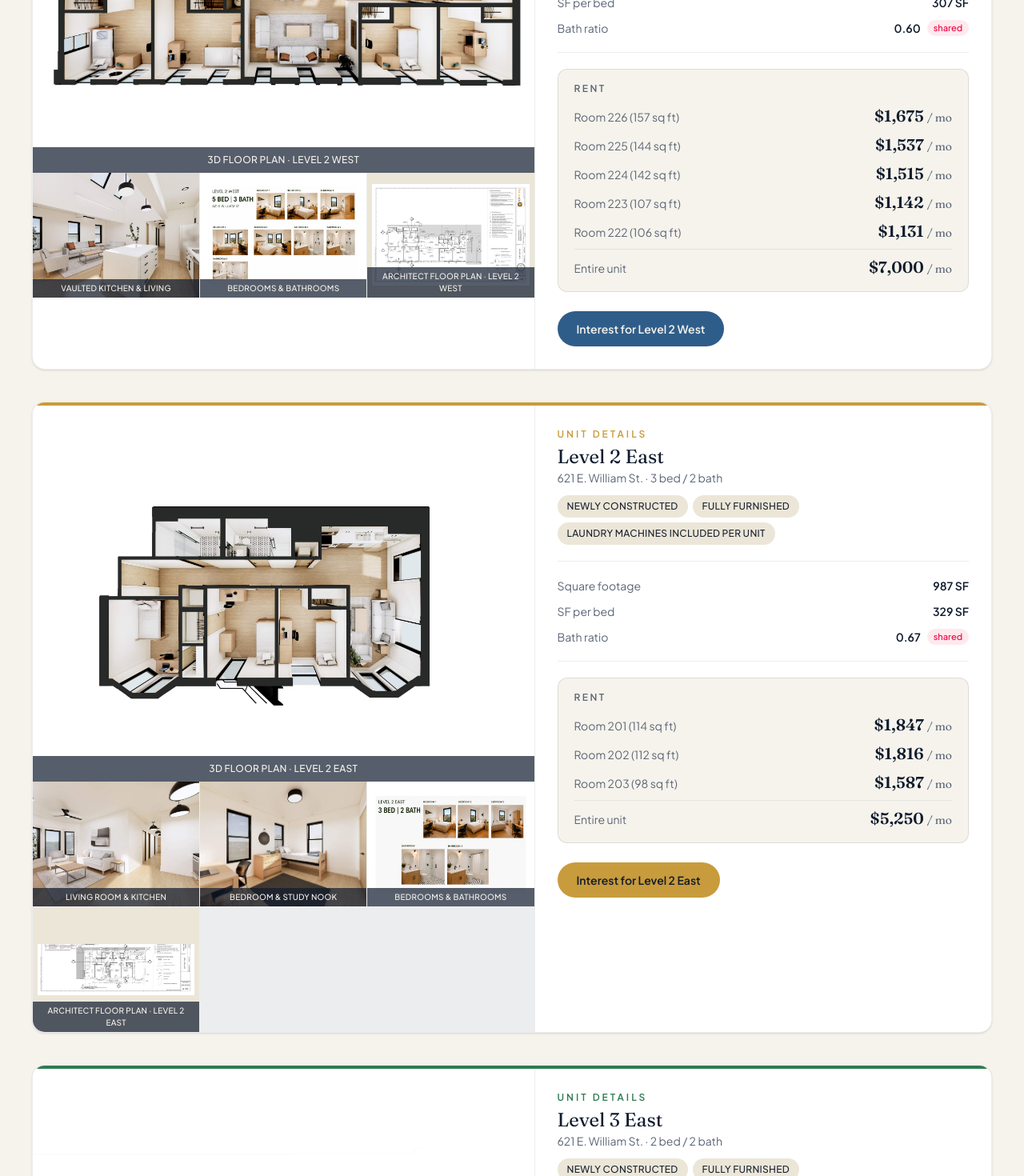
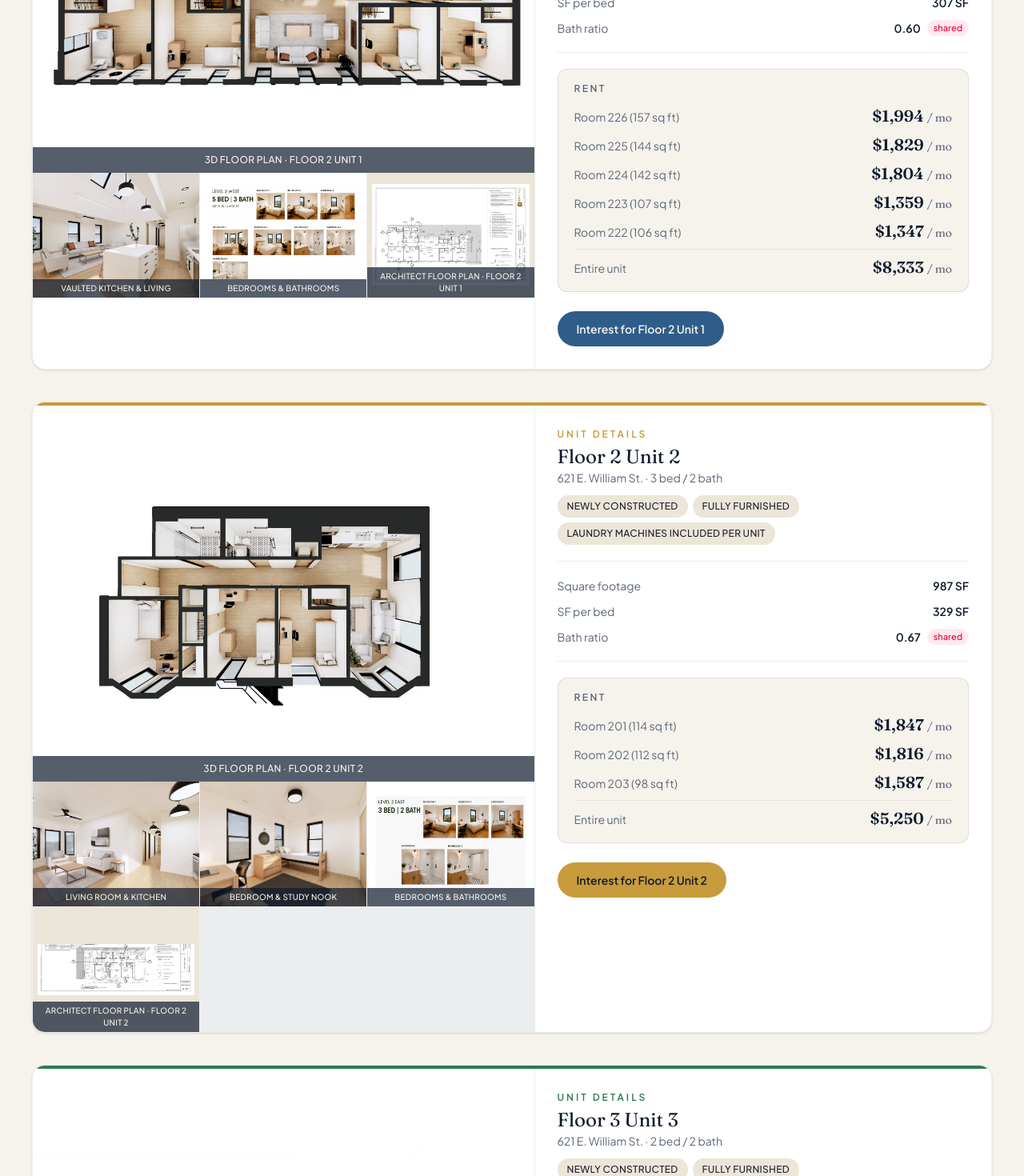
Before and after one commit to Zfarah-wssa/State-and-William-Lofts, a Next.js app: page /properties/621-william in a window 1280 px wide. Shown: the part 800-2270 px from the top of the page at 80% size. Built offline with nearby package versions, Linux system fonts and the light colour scheme; no server answers.

Commit message:
Rename units to Floor/Unit numbers and update Unit 1 pricing
Level 2 West -> Floor 2 Unit 1, Level 2 East -> Floor 2 Unit 2, Level 3 East -> Floor 3 Unit 3. Unit 1 room rents: 226 $1,994, 225 $1,829, 224 $1,804, 223 $1,359, 222 $1,347; entire unit $8,333 ($1,667/bed on the listing card).

```diff
--- a/src/data/units-621-william.ts
+++ b/src/data/units-621-william.ts
@@ -29,47 +29,47 @@ export const williamStreetAddress = "615.5 / 621 E. William St, Ann Arbor, MI 48
 export const units621William: Unit621William[] = [
   {
     id: "level-2-west",
-    name: "Level 2 West",
+    name: "Floor 2 Unit 1",
     address: "615.5 E. William St.",
     bedrooms: 5,
     bathrooms: 3,
     squareFootage: 1534,
-    basePricePerBed: 1400,
-    pricePerUnit: 7000,
+    basePricePerBed: 1667, // entire-unit rent ÷ 5 beds, same rule as the other units
+    pricePerUnit: 8333,
     roomPricing: [
-      { label: "Room 226 (157 sq ft)", price: 1675 },
-      { label: "Room 225 (144 sq ft)", price: 1537 },
-      { label: "Room 224 (142 sq ft)", price: 1515 },
-      { label: "Room 223 (107 sq ft)", price: 1142 },
-      { label: "Room 222 (106 sq ft)", price: 1131 },
+      { label: "Room 226 (157 sq ft)", price: 1994 },
+      { label: "Room 225 (144 sq ft)", price: 1829 },
+      { label: "Room 224 (142 sq ft)", price: 1804 },
+      { label: "Room 223 (107 sq ft)", price: 1359 },
+      { label: "Room 222 (106 sq ft)", price: 1347 },
     ],
     accent: "blue",
     floorPlan: {
       src: "/images/621-william/arch-plan-level2west.jpg",
-      alt: "Level 2 West architectural floor plan",
-      caption: "Architect floor plan · Level 2 West",
+      alt: "Floor 2 Unit 1 architectural floor plan",
+      caption: "Architect floor plan · Floor 2 Unit 1",
     },
     renderings: [
       {
         src: "/images/621-william/render-3d-level2west.jpg",
-        alt: "3D rendered floor plan overview for Level 2 West, 5 bedroom 3 bathroom",
-        caption: "3D floor plan · Level 2 West",
+        alt: "3D rendered floor plan overview for Floor 2 Unit 1, 5 bedroom 3 bathroom",
+        caption: "3D floor plan · Floor 2 Unit 1",
       },
       {
         src: "/images/621-william/render-vaulted-kitchen-level2west.jpg",
-        alt: "Vaulted kitchen and living area rendering for Level 2 West",
+        alt: "Vaulted kitchen and living area rendering for Floor 2 Unit 1",
         caption: "Vaulted kitchen & living",
       },
       {
         src: "/images/621-william/rooms-level2west-v2.jpg",
-        alt: "Level 2 West bedrooms and bathrooms — 5 bed 3 bath",
+        alt: "Floor 2 Unit 1 bedrooms and bathrooms — 5 bed 3 bath",
         caption: "Bedrooms & bathrooms",
       },
     ],
   },
   {
     id: "level-2-east",
-    name: "Level 2 East",
+    name: "Floor 2 Unit 2",
     address: "621 E. William St.",
     bedrooms: 3,
     bathrooms: 2,
@@ -84,18 +84,18 @@ export const units621William: Unit621William[] = [
     accent: "brass",
     floorPlan: {
       src: "/images/621-william/arch-plan-level2east.jpg",
-      alt: "Level 2 East architectural floor plan",
-      caption: "Architect floor plan · Level 2 East",
+      alt: "Floor 2 Unit 2 architectural floor plan",
+      caption: "Architect floor plan · Floor 2 Unit 2",
     },
     renderings: [
       {
         src: "/images/621-william/render-3d-level2east.jpg",
-        alt: "3D rendered floor plan overview for Level 2 East, 3 bedroom 2 bathroom",
-        caption: "3D floor plan · Level 2 East",
+        alt: "3D rendered floor plan overview for Floor 2 Unit 2, 3 bedroom 2 bathroom",
+        caption: "3D floor plan · Floor 2 Unit 2",
       },
       {
         src: "/images/621-william/render-living-level2east.jpg",
-        alt: "Living room and kitchen rendering for Level 2 East",
+        alt: "Living room and kitchen rendering for Floor 2 Unit 2",
         caption: "Living room & kitchen",
       },
       {
@@ -105,14 +105,14 @@ export const units621William: Unit621William[] = [
       },
       {
         src: "/images/621-william/rooms-level2east.jpg",
-        alt: "Level 2 East bedrooms and bathrooms — 3 bed 2 bath",
+        alt: "Floor 2 Unit 2 bedrooms and bathrooms — 3 bed 2 bath",
         caption: "Bedrooms & bathrooms",
       },
     ],
   },
   {
     id: "level-3-east",
-    name: "Level 3 East",
+    name: "Floor 3 Unit 3",
     address: "621 E. William St.",
     bedrooms: 2,
     bathrooms: 2,
@@ -126,28 +126,28 @@ export const units621William: Unit621William[] = [
     accent: "green",
     floorPlan: {
       src: "/images/621-william/arch-plan-level3east.jpg",
-      alt: "Level 3 East architectural floor plan",
-      caption: "Architect floor plan · Level 3 East",
+      alt: "Floor 3 Unit 3 architectural floor plan",
+      caption: "Architect floor plan · Floor 3 Unit 3",
     },
     renderings: [
       {
         src: "/images/621-william/render-3d-level3east.jpg",
-        alt: "3D rendered floor plan overview for Level 3 East, 2 bedroom 2 bathroom",
-        caption: "3D floor plan · Level 3 East",
+        alt: "3D rendered floor plan overview for Floor 3 Unit 3, 2 bedroom 2 bathroom",
+        caption: "3D floor plan · Floor 3 Unit 3",
       },
       {
         src: "/images/621-william/render-living-kitchen-level3east.jpg",
-        alt: "Living room and kitchen rendering for Level 3 East",
+        alt: "Living room and kitchen rendering for Floor 3 Unit 3",
         caption: "Living room & kitchen",
       },
       {
         src: "/images/621-william/render-bedroom-level3east.jpg",
-        alt: "Bedroom rendering for Level 3 East",
+        alt: "Bedroom rendering for Floor 3 Unit 3",
         caption: "Bedroom",
       },
       {
         src: "/images/621-william/rooms-level3east.jpg",
-        alt: "Level 3 East bedrooms and bathrooms — 2 bed 2 bath",
+        alt: "Floor 3 Unit 3 bedrooms and bathrooms — 2 bed 2 bath",
         caption: "Bedrooms & bathrooms",
       },
     ],
```
